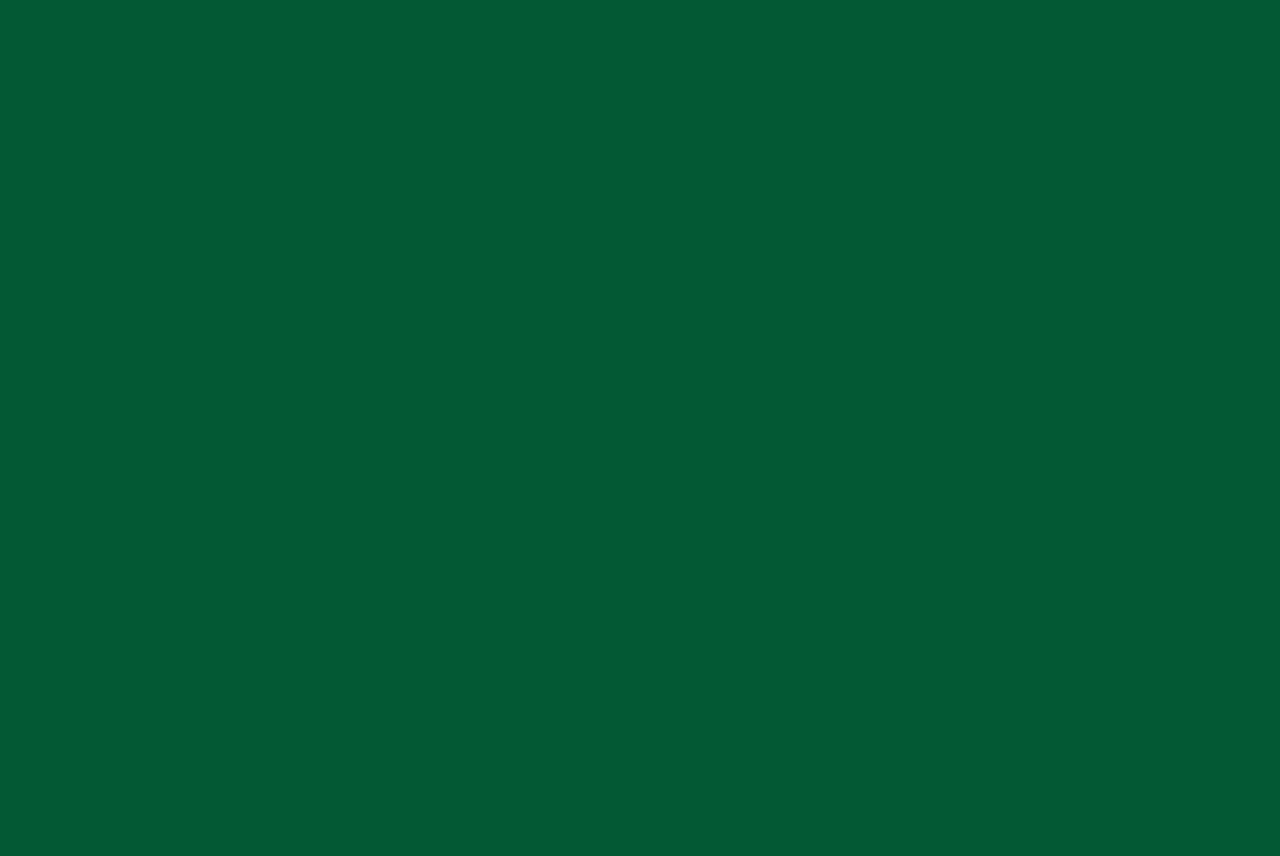
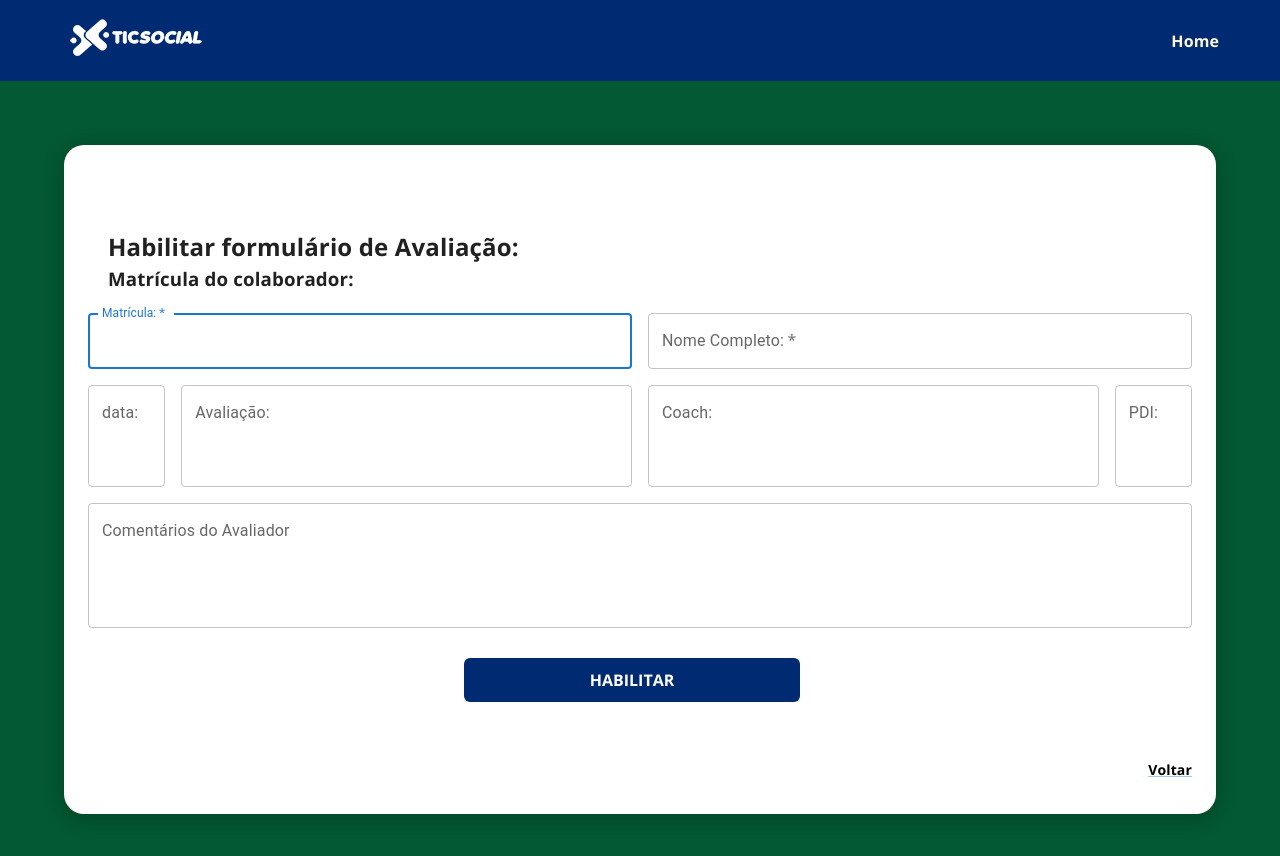
Before and after one commit to flaviaschuenquer/projeto_rumo_ao_conhecimento_javascript, a React (Create React App) app: page /habilitarformulario in a window 1280 px wide. Shown: the top 856 px of the page. Before the commit the page ends 800 px from the top, so only its background shows below. Built offline with nearby package versions, Linux system fonts and the light colour scheme.

Commit message:
Criação página Habilitar Formulário

```diff
--- /dev/null
+++ b/src/pages/HabilitarFormulario/habilitarformulario.scss
@@ -0,0 +1,73 @@
+.bg-habilitarformulario {
+  background-color: #035931;
+}
+
+.box {
+  width: 50px;
+  height: 50px;
+}
+
+.container {
+  display: flex;
+  justify-content: center;
+  flex-direction: column;
+  margin-left: 30%;
+  width: 800px;
+  height: 100%;
+  border: rgb(184, 183, 183) 0.5px solid;
+}
+
+.loginForm {
+  display: flex;
+  flex-direction: column;
+  align-items: center;
+
+  h3 {
+    font-size: small;
+  }
+
+  div {
+    display: flex;
+    flex-direction: column;
+
+    label {
+      font-size: 25px;
+    }
+  }
+  spam {
+    color: red;
+    margin: 3px;
+  }
+
+  input {
+    width: 500px;
+    height: 30px;
+    font-size: larger;
+    border-radius: 5px;
+    border-style: solid;
+    padding: 10px;
+  }
+
+  .botao {
+    display: flex;
+    align-items: center;
+  }
+}
+.user-login__submit-button-entrar {
+  width: 30%;
+  margin-top: 30px;
+  margin-left: 35%;
+  margin-bottom: 24px;
+  padding: 1%;
+  font-size: 16px;
+  border-radius: 6px;
+  color: white;
+  background-color: #002a71;
+  border: none;
+  font-weight: bold;
+  align-items: center;
+
+  &:hover {
+    background-color: #3c70c9;
+  }
+}
--- /dev/null
+++ b/src/pages/HabilitarFormulario/index.js
@@ -0,0 +1,255 @@
+import React, { useState } from 'react'
+import './habilitarformulario.scss'
+import Button from '@mui/material/Button'
+import CssBaseline from '@mui/material/CssBaseline'
+import TextField from '@mui/material/TextField'
+import Link from '@mui/material/Link'
+import Grid from '@mui/material/Grid'
+import Box from '@mui/material/Box'
+import Typography from '@mui/material/Typography'
+import Container from '@mui/material/Container'
+import Navbar from '../../components/Navbar/index'
+
+import api from '../../Services/api'
+
+function HabilitarFormulario() {
+  const [usuario, setUsuario] = useState({
+    nome: '',
+    dataAdmissao: '',
+    cargo: '',
+    gestor: '',
+    dataRealizacao: '',
+    cliente: '',
+
+    anivelDesempenho: '',
+    aexemplos: '',
+    acomentarios: '',
+
+    bnivelDesempenho: '',
+    bexemplos: '',
+    bcomentarios: '',
+
+    cnivelDesempenho: '',
+    cexemplos: '',
+    ccomentarios: '',
+
+    dnivelDesempenho: '',
+    dexemplos: '',
+    dcomentarios: '',
+
+    enivelDesempenho: '',
+    eexemplos: '',
+    ecomentarios: '',
+
+    fnivelDesempenho: '',
+    fexemplos: '',
+    fcomentarios: '',
+
+    gnivelDesempenho: '',
+    gexemplos: '',
+    gcomentarios: '',
+
+    hnivelDesempenho: '',
+    hexemplos: '',
+    hcomentarios: '',
+
+    comentariosAvaliador: ''
+  })
+
+  console.log(usuario)
+
+  async function handleSubmitOnRegister() {
+    console.log('Usuario', usuario)
+    await api.post('api/v1/usuario/salvar', usuario)
+    alert('Usuario Cadastrado com sucesso!')
+  }
+
+  return (
+    <div className="bg-formulario">
+      <Navbar />
+      <div className="home-container">
+        <div className="base-card home-card">
+          <Container component="main">
+            <CssBaseline />
+            <Box
+              sx={{
+                marginTop: 5,
+                display: 'flex',
+                flexDirection: 'column',
+                alignItems: 'center'
+              }}
+            >
+              <Box component="form" noValidate sx={{ mt: 3 }}>
+                <div style={{ margin: '20px' }}>
+                  <h2>Habilitar formulário de Avaliação:</h2>
+                  <h3>Matrícula do colaborador:</h3>
+                </div>
+                <Grid container spacing={2}>
+                  <Grid item xs={12} sm={6}>
+                    <TextField
+                      type="text"
+                      autoComplete="given-name"
+                      name="login"
+                      request="true"
+                      className="maskDate"
+                      required
+                      fullWidth
+                      id="login"
+                      label="Matrícula:"
+                      autoFocus
+                      value={usuario?.login}
+                      onChange={event => {
+                        setUsuario({ ...usuario, login: event.target.value })
+                      }}
+                    />
+                  </Grid>
+
+                  <Grid item xs={13} sm={6}>
+                    <TextField
+                      type="text"
+                      required
+                      fullWidth
+                      id="nome"
+                      label="Nome Completo:"
+                      name="name"
+                      value={usuario?.nome}
+                      onChange={event => {
+                        setUsuario({ ...usuario, nome: event.target.value })
+                      }}
+                    />
+                  </Grid>
+
+                  <Grid item xs={13} sm={1}>
+                    <TextField
+                      id="outlined-multiline-static"
+                      label="Multiline"
+                      multiline
+                      rows={3}
+                      type="date"
+                      name="data"
+                      className="maskDate"
+                      fullWidth
+                      id="data"
+                      label="data:"
+                      value={usuario?.data}
+                      onChange={event => {
+                        setUsuario({
+                          ...usuario,
+                          data: event.target.value
+                        })
+                      }}
+                    />
+                  </Grid>
+
+                  <Grid item xs={13} sm={5}>
+                    <TextField
+                      id="outlined-multiline-static"
+                      label="Multiline"
+                      multiline
+                      rows={3}
+                      type="text"
+                      name="avaliacao"
+                      fullWidth
+                      id="avaliacao"
+                      label="Avaliação:"
+                      value={usuario?.avaliacao}
+                      onChange={event => {
+                        setUsuario({
+                          ...usuario,
+                          avaliacao: event.target.value
+                        })
+                      }}
+                    />
+                  </Grid>
+
+                  <Grid item xs={13} sm={5}>
+                    <TextField
+                      id="outlined-multiline-static"
+                      label="Multiline"
+                      multiline
+                      rows={3}
+                      type="text"
+                      name="coach"
+                      fullWidth
+                      id="coah"
+                      label="Coach:"
+                      value={usuario?.coach}
+                      onChange={event => {
+                        setUsuario({
+                          ...usuario,
+                          coach: event.target.value
+                        })
+                      }}
+                    />
+                  </Grid>
+                  <Grid item xs={13} sm={1}>
+                    <TextField
+                      id="outlined-multiline-static"
+                      label="Multiline"
+                      multiline
+                      rows={3}
+                      type="text"
+                      name="pdi"
+                      fullWidth
+                      id="pdi"
+                      label="PDI:"
+                      value={usuario?.pdi}
+                      onChange={event => {
+                        setUsuario({
+                          ...usuario,
+                          pdi: event.target.value
+                        })
+                      }}
+                    />
+                  </Grid>
+
+                  <Grid item xs={12}>
+                    <TextField
+                      id="outlined-multiline-static"
+                      label="Multiline"
+                      multiline
+                      rows={4}
+                      type="text"
+                      name="comentariosAvaliador"
+                      fullWidth
+                      id="comentariosAvalidador"
+                      label="Comentários do Avaliador"
+                      value={usuario?.comentariosAvaliadaor}
+                      onChange={event => {
+                        setUsuario({
+                          ...usuario,
+                          comentariosAvaliador: event.target.value
+                        })
+                      }}
+                    />
+                  </Grid>
+                  <button
+                    fullWidth
+                    variant="contained"
+                    onClick={() => handleSubmitOnRegister()}
+                    sx={{ mt: 3, mb: 4 }}
+                    className="user-login__submit-button-entrar"
+                  >
+                    HABILITAR
+                  </button>
+                  <Grid container justifyContent="flex-end" marginBottom="3%">
+                    <Grid item></Grid>
+                  </Grid>
+                  <Grid container justifyContent="flex-end" marginBottom="3%">
+                    <Grid item>
+                      <Link href="/home" variant="body2">
+                        <h4 style={{ color: 'black' }}>Voltar</h4>
+                      </Link>
+                    </Grid>
+                  </Grid>
+                </Grid>
+              </Box>
+            </Box>
+          </Container>
+        </div>
+      </div>
+    </div>
+  )
+}
+
+export default HabilitarFormulario
--- /dev/null
+++ b/src/pages/HabilitarFormulario/styles.js
@@ -0,0 +1,6 @@
+import styled from 'styled-components'
+
+export const Title = styled.h1`
+  color: red;
+  font-size: 64px;
+`
--- a/src/pages/Root.js
+++ b/src/pages/Root.js
@@ -12,13 +12,13 @@ import Plano from './Plano'
 import ListaFuncionario from './ListaFuncionario'
 import AtualizarCadastro from './AtualizarCadastro'
 import Formulario from './Formulario'
-
+import HabilitarFormulario from './HabilitarFormulario'
 
 function Routes() {
   return (
     <BrowserRouter>
       <Switch>
-        <Route path="/" exact component={Login}  />
+        <Route path="/" exact component={Login} />
 
         <Route path="/home" exact component={Home} />
         <Route path="/cadastro" exact component={Cadastro} />
@@ -29,9 +29,18 @@ function Routes() {
         <Route path="/plano" exact component={Plano} />
         <Route path="/listaFuncionario" exact component={ListaFuncionario} />
         <Route path="/atualizarCadastro" exact component={AtualizarCadastro} />
-        <Route path="/listarFuncionarios" exact component={HistoricoFuncionarios} />
+        <Route
+          path="/listarFuncionarios"
+          exact
+          component={HistoricoFuncionarios}
+        />
         <Route path="/acessarCadastro" exact component={AcessarCadastro} />
         <Route path="/formulario" exact component={Formulario} />
+        <Route
+          path="/habilitarformulario"
+          exact
+          component={HabilitarFormulario}
+        />
       </Switch>
     </BrowserRouter>
   )
```
